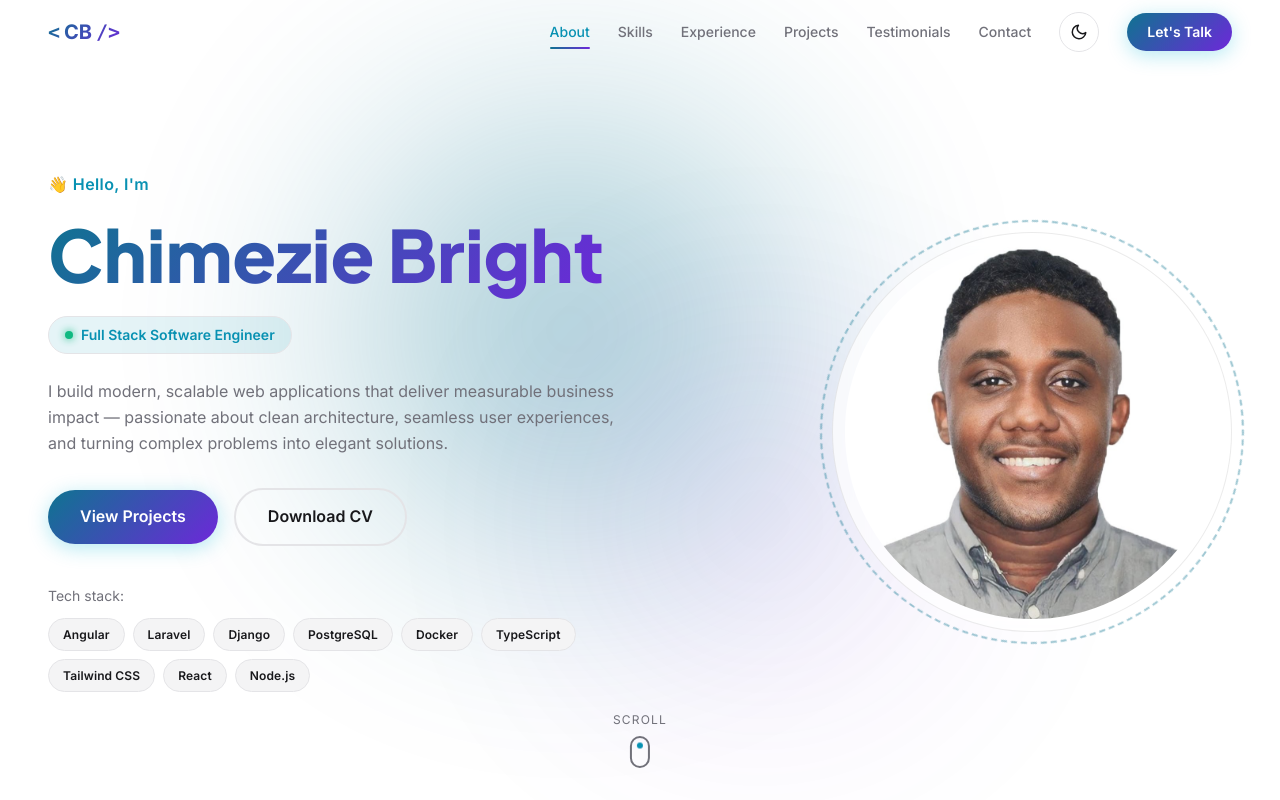
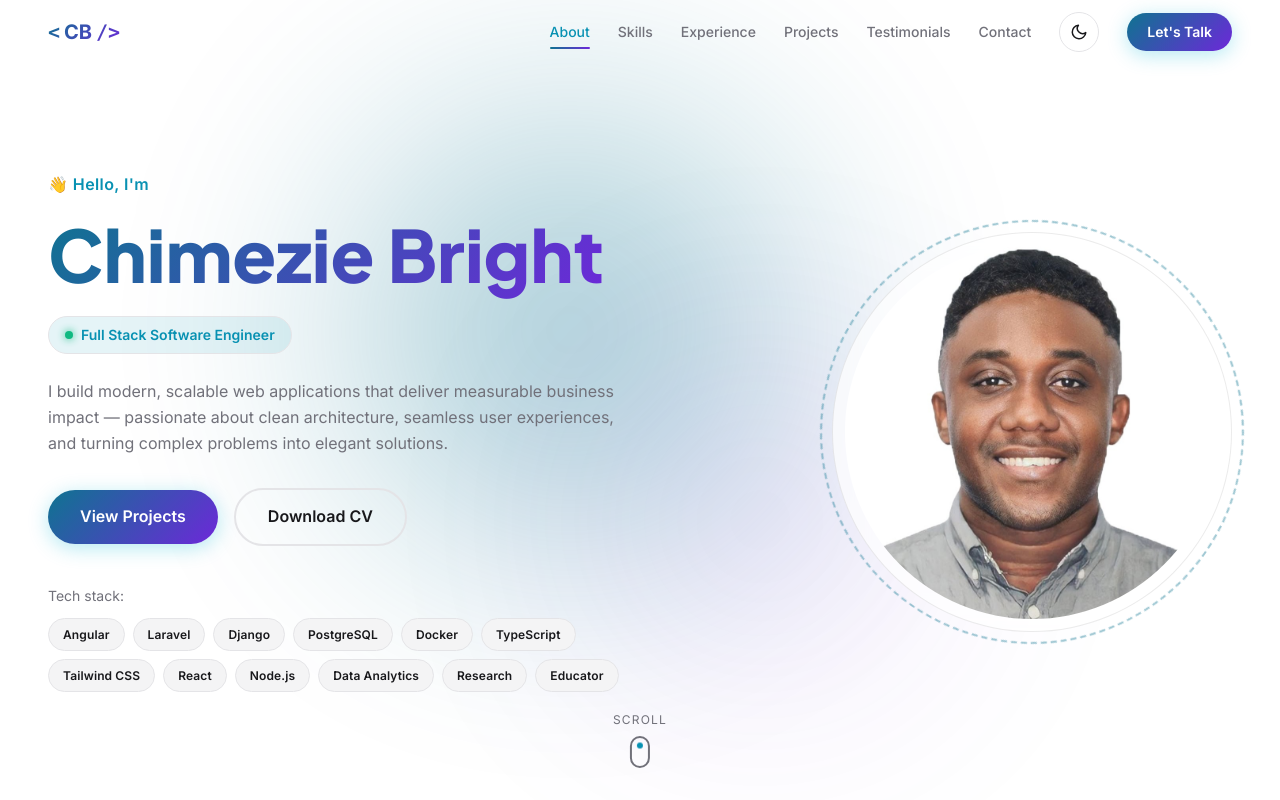
Before and after one commit to mezieb/portfolio1, a website built with Vite: page index.html in a window 1280 px wide. Shown: the top 800 px of the page. Built offline with nearby package versions, Linux system fonts and the light colour scheme.

Commit message:
Update index.html

```diff
--- a/index.html
+++ b/index.html
@@ -266,6 +266,9 @@
                 <li class="tag">Tailwind CSS</li>
               <li class="tag">React</li>
             <li class="tag">Node.js</li>
+            <li class="tag">Data Analytics</li>
+            <li class="tag">Research</li>
+            <li class="tag">Educator</li>
             </ul>
           </div>
         </div>
@@ -410,6 +413,7 @@
               <li class="tag">PostgreSQL</li>
               <li class="tag">REST APIs</li>
               <li class="tag">Docker</li>
+              <li class="tag">Data Analytics</li>
             </ul>
           </div>
           <!-- Tools & Architecture -->
```
